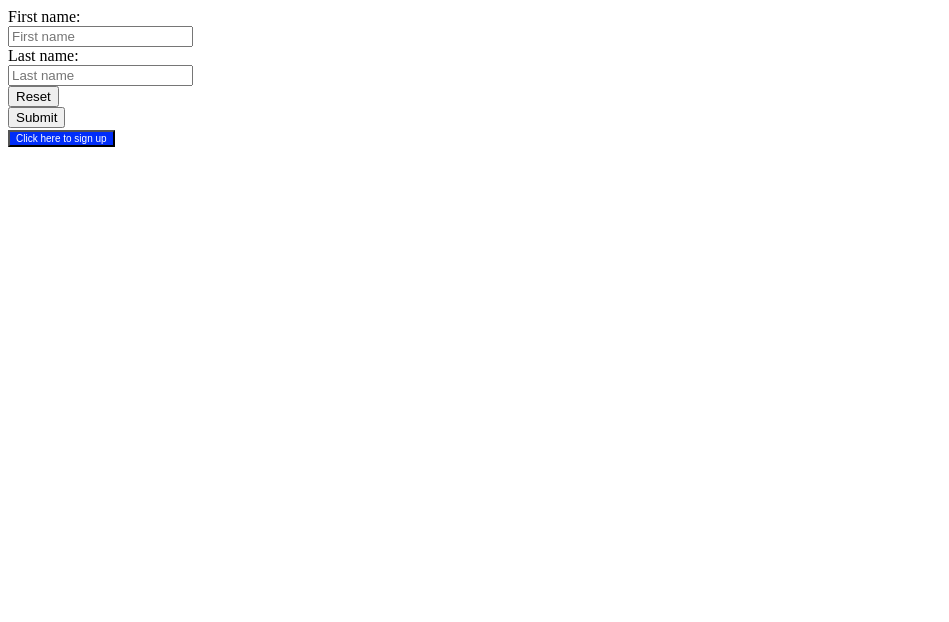
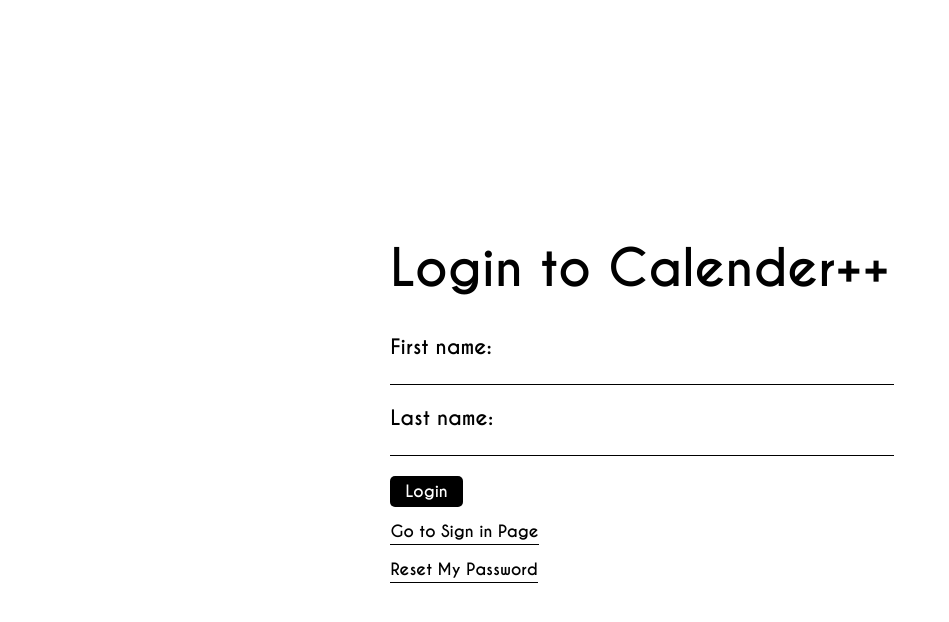
Before and after one commit to CMPE-131-BCBeez/Calendar-plus-plus, a plain HTML site: page templates/Loginpage.html in a window 1280 px wide. Shown: the whole page, without its empty margins (0-949 px from the left). Drawn offline with Linux system fonts and the light colour scheme.

Commit message:
finished styling

```diff
--- a/static/style.css
+++ b/static/style.css
@@ -1,22 +1,100 @@
 @charset "UTF-8";
 @font-face {
     font-family: "CaviarDreams";
-    src: url(static/Font/CaviarDreams.ttf);
+    src: url(../static/Font/CaviarDreams_Bold.ttf);
 }
 
 body{
+
     font-family: "CaviarDreams", sans-serif;
+    font-size: 20px;
     background-color: #FFFFFF; color:#000000;
+
 }
 
 form{
+    font-family: "CaviarDreams", sans-serif;
+    font-size: 20px;
     background-color: #FFFFFF; color:#000000;
 }
 
 h1{
-    color:#ff0000;
+    font-family: "CaviarDreams", sans-serif;
+    font-size: 50px;
+    font-weight: bold;
+    color:#000000;
 }
 
 p{
     font-size: 20px;
 }
+
+.container {
+    display: flex;
+    justify-content: center;
+    align-items: center;
+    height: 100vh; /* Optional: Set a specific height for the container */
+
+}
+
+.centered-element {
+    margin-bottom: 20px;
+}
+
+.input-field {
+    border: none;
+    border-bottom: 1px solid black;
+    outline: none;
+    width: 100%; /* Ensure input fields take up full width */
+    margin-bottom: 20px;
+}
+
+.input-field:focus {
+    border-bottom: 2px solid black;
+}
+
+/* Optional: Adjust label styles */
+label {
+    font-weight: bold;
+    margin-bottom: 20px;
+}
+
+.custom-label {
+    font-weight: bold; /* Make the label text bold */
+    color: #333; /* Change label text color */
+    font-size: 16px; /* Change label text size */
+    margin-bottom: 5px; /* Add space after each label */
+}
+
+.BlackButton{
+    font-family: "CaviarDreams", sans-serif;
+    background-color: #000000; /* Green */
+    border: none;
+    color: #ffffff;
+    padding: 5px 15px;
+    text-align: center;
+    text-decoration: none;
+    display: inline-block;
+    font-size: 16px;
+    margin-bottom: 10px; /* Add space after the submit button */
+    cursor: pointer;
+    border-radius: 5px;
+}
+
+.WhiteButton{
+    font-family: "CaviarDreams", sans-serif;
+    background-color: #FFFFFF; /* Green */
+    border-bottom: 1px solid black;
+    color: #000000;
+    padding: 2px 0px;
+    text-align: center;
+    text-decoration: none;
+    display: inline-block;
+    font-size: 16px;
+    margin-bottom: 10px; /* Add space after the submit button */
+    cursor: pointer;
+}
+
+.submit-button:hover {
+    background-color: #000000; /* Darker green on hover */
+}
--- a/templates/Loginpage.html
+++ b/templates/Loginpage.html
@@ -4,26 +4,33 @@
         <meta charset="UTF-8">
         <title> Calender++ </title>
         <meta name="viewport" content="width=device-width, initial-scale=1.0">
-        <link rel = "stylesheet" href = "BCbeez\Calendar-plus-plus\static\style.css">
+        <link rel="stylesheet" href="../static/style.css">
     </head>
 <body>
+    <div class="container">
+        <div class="centered-element">
+            <h1>
+                Login to Calender++
+            </h1>
 <form>
-    <div style="text-align: left;">
-        <label for = fname> First name: </label><br>
-        <input type = "text" placeholder = "First name" id = "fname" name="fname"><br>
-        <label for = lname> Last name: </label><br>
-        <input type = "text" placeholder = "Last name" id = "lname" name="lname"><br>
+    <div class="form-container">
+        <div style="text-align: left;">
+            <label for="fname">First name:</label><br>
+            <input type="text" id="fname" name="fname" class="input-field"><br>
+            <label for="lname">Last name:</label><br>
+            <input type="text" id="lname" name="lname" class="input-field"><br>
+            <input type="submit" value="Login" class="BlackButton"><br>
+        </div>
+
+        <a  href="New User Log In.html" title ="goes to Sigin in page" class="WhiteButton">
+            Go to Sign in Page<!--Go to the sign in page-->
+            </a><br>
+        <a  href="New User Log In.html" title ="goes to Sigin in page" class="WhiteButton">
+            Reset My Password<!--Go to the reset pasword page-->
+            </a>
     </div>
-    <input type = "reset"> <br>
-    <input type = "submit">
-    <br>
-    <!--Go to the sign in page-->
-    <a  href="signIn.html"
-    title ="goes to Sigin in page">
-    <button style="font-size:10px; background-color: #002df9;color:#FFFFFF; ">  <!-- border-radius: 10px;-->
-    Click here to sign up
-    </button>
-    </a>
 </form>
+</div>
+</div>
 </body>
 </html>
```
